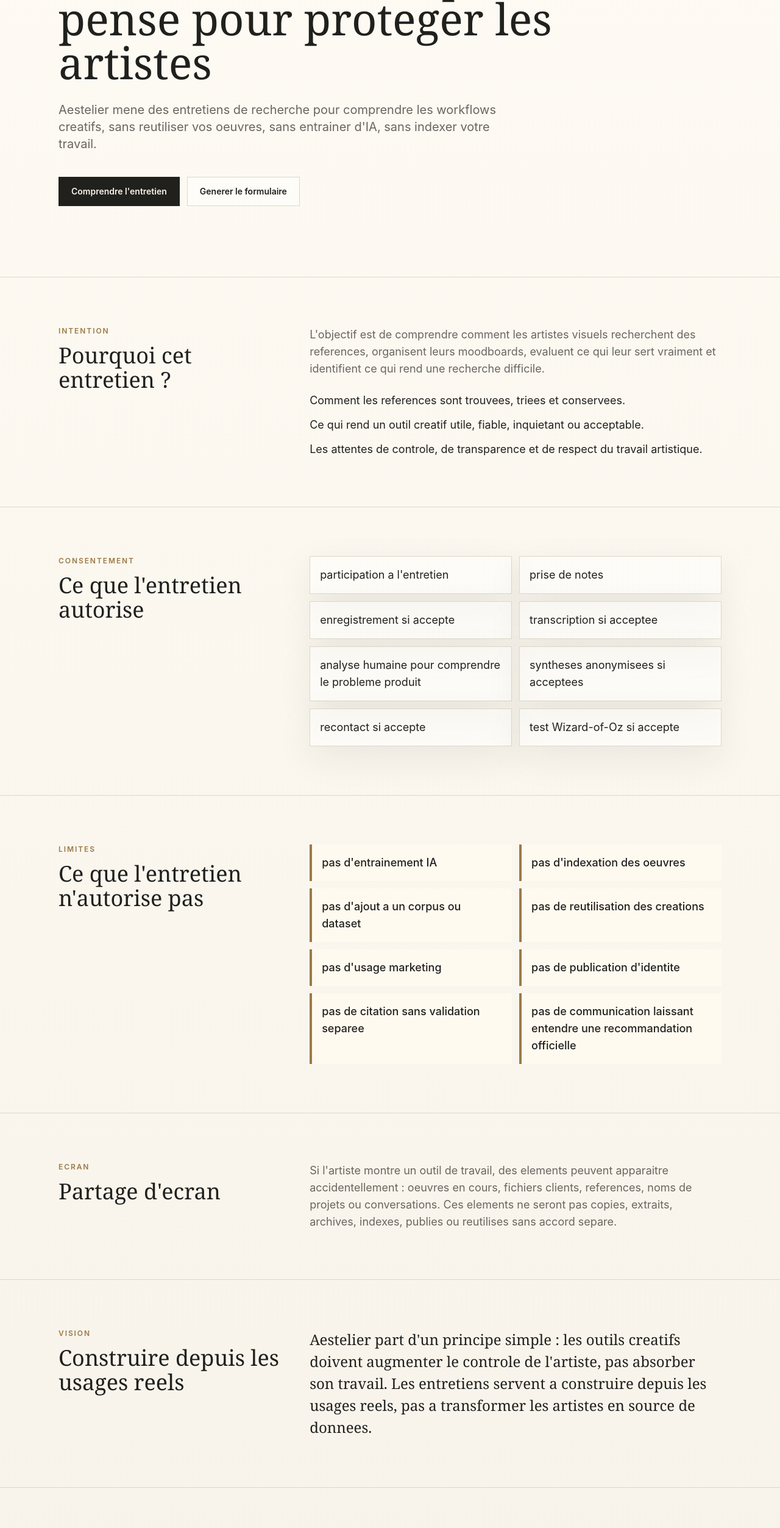
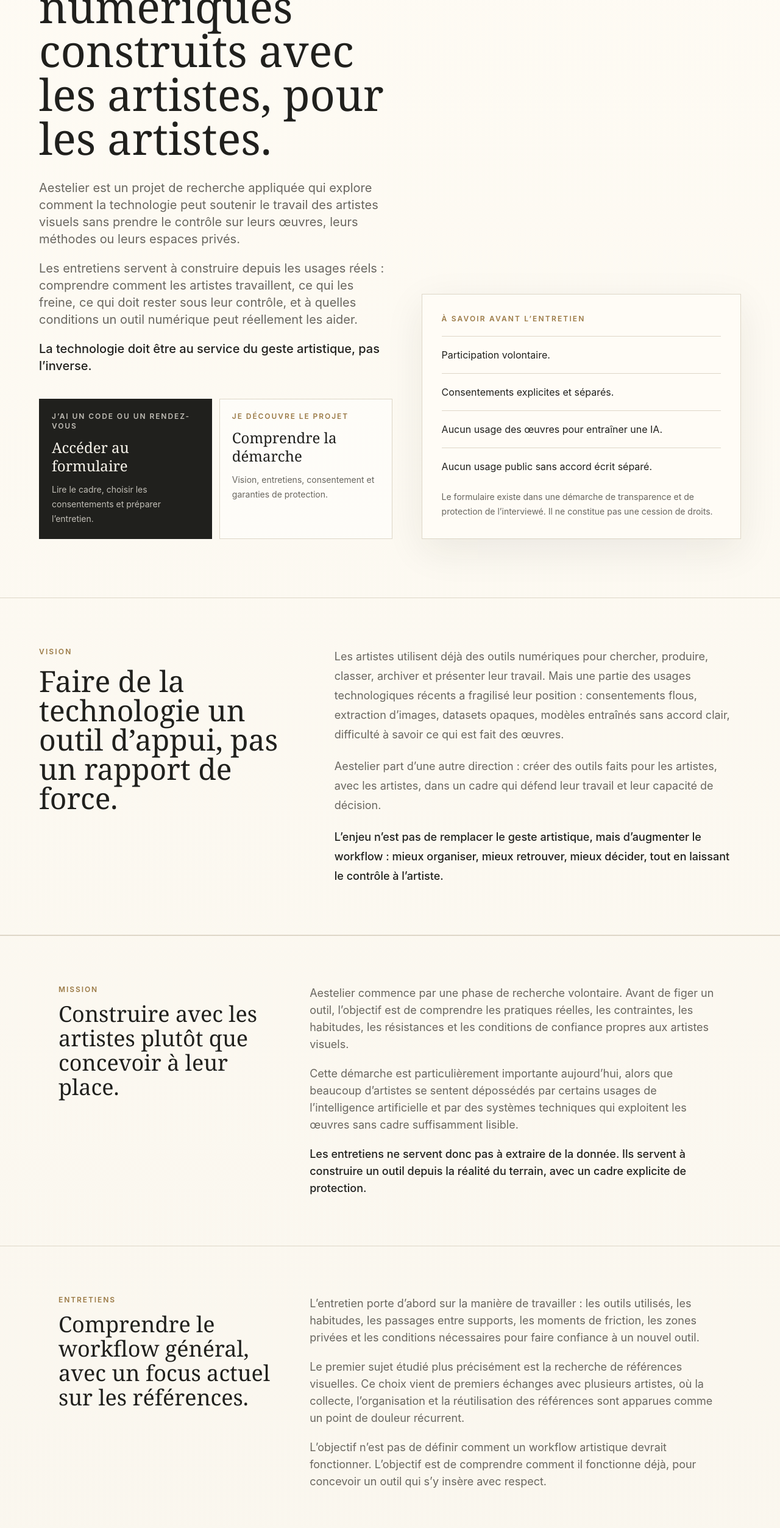
Before and after one commit to Aestelier/InterviewHub, a Next.js app: page / in a window 1280 px wide. Shown: the part 234-2740 px from the top of the page at 61% size. Built offline with nearby package versions, Linux system fonts and the light colour scheme.

Commit message:
landing page change

```diff
--- a/app/layout.tsx
+++ b/app/layout.tsx
@@ -2,9 +2,9 @@
 import "./globals.css";
 
 export const metadata: Metadata = {
-  title: "Aestelier - Consentement entretien",
+  title: "Aestelier — Construire des outils avec les artistes",
   description:
-    "Site privacy-first pour comprendre l'entretien de recherche Aestelier et generer un formulaire de consentement."
+    "Aestelier est une suite d’outils numériques construits avec les artistes visuels pour augmenter leur workflow, sans rien prendre sur leurs œuvres. Phase de recherche en cours."
 };
 
 export default function RootLayout({
--- a/app/page.tsx
+++ b/app/page.tsx
@@ -1,131 +1,286 @@
 import Link from "next/link";
 import { InfoSection } from "@/components/InfoSection";
 
-const authorisations = [
-  "participation a l'entretien",
-  "prise de notes",
-  "enregistrement si accepte",
-  "transcription si acceptee",
-  "analyse humaine pour comprendre le probleme produit",
-  "syntheses anonymisees si acceptees",
-  "recontact si accepte",
-  "test Wizard-of-Oz si accepte"
+const essentials = [
+  "Participation volontaire.",
+  "Consentements explicites et séparés.",
+  "Aucun usage des œuvres pour entraîner une IA.",
+  "Aucun usage public sans accord écrit séparé."
 ];
 
-const exclusions = [
-  "pas d'entrainement IA",
-  "pas d'indexation des oeuvres",
-  "pas d'ajout a un corpus ou dataset",
-  "pas de reutilisation des creations",
-  "pas d'usage marketing",
-  "pas de publication d'identite",
-  "pas de citation sans validation separee",
-  "pas de communication laissant entendre une recommandation officielle"
+const interviewRights = [
+  "refuser une question",
+  "ne pas montrer d’œuvre personnelle",
+  "ne pas partager son écran",
+  "masquer certains fichiers, dossiers ou références",
+  "refuser l’enregistrement",
+  "interrompre l’entretien",
+  "retirer ou limiter son consentement"
+];
+
+const formAllows = [
+  "participer à l’entretien",
+  "autoriser ou refuser la prise de notes",
+  "autoriser ou refuser un enregistrement",
+  "autoriser ou refuser une transcription",
+  "permettre une analyse interne des réponses",
+  "autoriser ou refuser un recontact",
+  "valider séparément une citation avant tout usage public"
+];
+
+const formDoesNotAllow = [
+  "entraîner un modèle d’IA sur les œuvres ou références de l’artiste",
+  "indexer les œuvres dans une base de données",
+  "constituer un dataset à partir des images montrées ou évoquées",
+  "réutiliser, transformer ou publier une œuvre",
+  "publier l’identité de l’artiste sans accord",
+  "citer l’artiste publiquement sans validation séparée",
+  "utiliser son nom, son image ou son travail à des fins marketing"
 ];
 
 export default function Home() {
   return (
-    <main>
-      <section className="mx-auto flex min-h-[86vh] max-w-6xl flex-col justify-center px-5 py-16 md:px-8">
-        <p className="mb-5 text-sm font-semibold uppercase tracking-[0.18em] text-ochre">
-          Aestelier · recherche produit
+    <main className="overflow-hidden">
+      <section className="relative border-b border-line px-5 py-16 md:px-8 md:py-24">
+        <div className="absolute inset-0 -z-10 bg-[radial-gradient(circle_at_18%_18%,rgba(182,122,42,0.10),transparent_28%),linear-gradient(180deg,rgba(255,253,247,0.72),transparent)]" />
+
+        <div className="mx-auto grid max-w-6xl gap-12 lg:grid-cols-[1.05fr_0.95fr] lg:items-end">
+          <div>
+            <p className="mb-6 text-xs font-semibold uppercase tracking-[0.22em] text-ochre">
+              Aestelier · recherche avec les artistes
             </p>
+
             <h1 className="max-w-4xl font-serif text-5xl leading-[1.02] text-ink md:text-7xl">
-          Un entretien transparent, pense pour proteger les artistes
+              Des outils numériques construits avec les artistes, pour les artistes.
             </h1>
-        <p className="mt-7 max-w-3xl text-lg leading-8 text-muted md:text-xl">
-          Aestelier mene des entretiens de recherche pour comprendre les
-          workflows creatifs, sans reutiliser vos oeuvres, sans entrainer d'IA,
-          sans indexer votre travail.
+
+            <div className="mt-8 grid max-w-3xl gap-5 text-lg leading-8 text-muted md:text-xl">
+              <p>
+                Aestelier est un projet de recherche appliquée qui explore comment la technologie peut soutenir le travail des artistes visuels sans prendre le contrôle sur leurs œuvres, leurs méthodes ou leurs espaces privés.
               </p>
-        <div className="mt-10 flex flex-col gap-3 sm:flex-row">
-          <a
-            href="#comprendre"
-            className="inline-flex min-h-12 items-center justify-center border border-ink bg-ink px-5 text-sm font-semibold text-paper transition hover:bg-[#34332f]"
-          >
-            Comprendre l'entretien
-          </a>
+              <p>
+                Les entretiens servent à construire depuis les usages réels : comprendre comment les artistes travaillent, ce qui les freine, ce qui doit rester sous leur contrôle, et à quelles conditions un outil numérique peut réellement les aider.
+              </p>
+              <p className="font-medium text-ink">
+                La technologie doit être au service du geste artistique, pas l’inverse.
+              </p>
+            </div>
+
+            <div className="mt-10 grid gap-3 sm:grid-cols-2">
               <Link
                 href="/formulaire"
-            className="inline-flex min-h-12 items-center justify-center border border-line bg-white/45 px-5 text-sm font-semibold text-ink transition hover:border-ochre"
+                className="border border-ink bg-ink p-5 text-paper transition hover:bg-[#34332f]"
               >
-            Generer le formulaire
+                <span className="block text-xs font-semibold uppercase tracking-[0.16em] text-paper/75">
+                  J’ai un code ou un rendez-vous
+                </span>
+                <span className="mt-3 block font-serif text-2xl leading-tight">
+                  Accéder au formulaire
+                </span>
+                <span className="mt-3 block text-sm leading-6 text-paper/75">
+                  Lire le cadre, choisir les consentements et préparer l’entretien.
+                </span>
               </Link>
+
+              <a
+                href="#demarche"
+                className="border border-line bg-white/45 p-5 text-ink transition hover:border-ochre"
+              >
+                <span className="block text-xs font-semibold uppercase tracking-[0.16em] text-ochre">
+                  Je découvre le projet
+                </span>
+                <span className="mt-3 block font-serif text-2xl leading-tight">
+                  Comprendre la démarche
+                </span>
+                <span className="mt-3 block text-sm leading-6 text-muted">
+                  Vision, entretiens, consentement et garanties de protection.
+                </span>
+              </a>
+            </div>
+          </div>
+
+          <aside className="border border-line bg-[#fffdf7]/90 p-6 shadow-soft md:p-8">
+            <p className="text-xs font-semibold uppercase tracking-[0.18em] text-ochre">
+              À savoir avant l’entretien
+            </p>
+            <div className="mt-5 grid gap-4">
+              {essentials.map((item) => (
+                <p key={item} className="border-t border-line pt-4 text-base leading-7 text-ink">
+                  {item}
+                </p>
+              ))}
+            </div>
+            <p className="mt-6 text-sm leading-6 text-muted">
+              Le formulaire existe dans une démarche de transparence et de protection de l’interviewé. Il ne constitue pas une cession de droits.
+            </p>
+          </aside>
         </div>
       </section>
 
-      <div id="comprendre" />
+      <section id="demarche" className="border-b border-line px-5 py-16 md:px-8 md:py-20">
+        <div className="mx-auto grid max-w-6xl gap-10 lg:grid-cols-[0.8fr_1.2fr]">
+          <div>
+            <p className="text-xs font-semibold uppercase tracking-[0.18em] text-ochre">
+              Vision
+            </p>
+            <h2 className="mt-4 font-serif text-4xl leading-tight text-ink md:text-5xl">
+              Faire de la technologie un outil d’appui, pas un rapport de force.
+            </h2>
+          </div>
 
-      <InfoSection eyebrow="Intention" title="Pourquoi cet entretien ?">
+          <div className="grid gap-5 text-lg leading-8 text-muted">
             <p>
-          L'objectif est de comprendre comment les artistes visuels recherchent
-          des references, organisent leurs moodboards, evaluent ce qui leur sert
-          vraiment et identifient ce qui rend une recherche difficile.
+              Les artistes utilisent déjà des outils numériques pour chercher, produire, classer, archiver et présenter leur travail. Mais une partie des usages technologiques récents a fragilisé leur position : consentements flous, extraction d’images, datasets opaques, modèles entraînés sans accord clair, difficulté à savoir ce qui est fait des œuvres.
             </p>
-        <ul className="mt-6 grid gap-3 text-ink">
-          <li>Comment les references sont trouvees, triees et conservees.</li>
-          <li>Ce qui rend un outil creatif utile, fiable, inquietant ou acceptable.</li>
-          <li>Les attentes de controle, de transparence et de respect du travail artistique.</li>
-        </ul>
-      </InfoSection>
+            <p>
+              Aestelier part d’une autre direction : créer des outils faits pour les artistes, avec les artistes, dans un cadre qui défend leur travail et leur capacité de décision.
+            </p>
+            <p className="font-medium text-ink">
+              L’enjeu n’est pas de remplacer le geste artistique, mais d’augmenter le workflow : mieux organiser, mieux retrouver, mieux décider, tout en laissant le contrôle à l’artiste.
+            </p>
+          </div>
+        </div>
+      </section>
 
-      <InfoSection eyebrow="Consentement" title="Ce que l'entretien autorise">
-        <div className="grid gap-3 sm:grid-cols-2">
-          {authorisations.map((item) => (
-            <div key={item} className="border border-line bg-white/45 p-4 text-ink shadow-soft">
-              {item}
-            </div>
-          ))}
+      <InfoSection
+        eyebrow="Mission"
+        title="Construire avec les artistes plutôt que concevoir à leur place."
+      >
+        <div className="grid gap-5">
+          <p>
+            Aestelier commence par une phase de recherche volontaire. Avant de figer un outil, l’objectif est de comprendre les pratiques réelles, les contraintes, les habitudes, les résistances et les conditions de confiance propres aux artistes visuels.
+          </p>
+          <p>
+            Cette démarche est particulièrement importante aujourd’hui, alors que beaucoup d’artistes se sentent dépossédés par certains usages de l’intelligence artificielle et par des systèmes techniques qui exploitent les œuvres sans cadre suffisamment lisible.
+          </p>
+          <p className="font-medium text-ink">
+            Les entretiens ne servent donc pas à extraire de la donnée. Ils servent à construire un outil depuis la réalité du terrain, avec un cadre explicite de protection.
+          </p>
         </div>
       </InfoSection>
 
-      <InfoSection eyebrow="Limites" title="Ce que l'entretien n'autorise pas">
-        <div className="grid gap-3 sm:grid-cols-2">
-          {exclusions.map((item) => (
-            <div
-              key={item}
-              className="border-l-4 border-ochre bg-[#fffaf0] p-4 font-medium text-ink"
+      <InfoSection
+        eyebrow="Entretiens"
+        title="Comprendre le workflow général, avec un focus actuel sur les références."
       >
-              {item}
-            </div>
-          ))}
+        <div className="grid gap-5">
+          <p>
+            L’entretien porte d’abord sur la manière de travailler : les outils utilisés, les habitudes, les passages entre supports, les moments de friction, les zones privées et les conditions nécessaires pour faire confiance à un nouvel outil.
+          </p>
+          <p>
+            Le premier sujet étudié plus précisément est la recherche de références visuelles. Ce choix vient de premiers échanges avec plusieurs artistes, où la collecte, l’organisation et la réutilisation des références sont apparues comme un point de douleur récurrent.
+          </p>
+          <p>
+            L’objectif n’est pas de définir comment un workflow artistique devrait fonctionner. L’objectif est de comprendre comment il fonctionne déjà, pour concevoir un outil qui s’y insère avec respect.
+          </p>
         </div>
       </InfoSection>
 
-      <InfoSection eyebrow="Ecran" title="Partage d'ecran">
+      <InfoSection
+        eyebrow="Cadre"
+        title="Un échange limité à ce que l’artiste accepte de partager."
+      >
+        <div className="grid gap-5">
           <p>
-          Si l'artiste montre un outil de travail, des elements peuvent apparaitre
-          accidentellement : oeuvres en cours, fichiers clients, references,
-          noms de projets ou conversations. Ces elements ne seront pas copies,
-          extraits, archives, indexes, publies ou reutilises sans accord separe.
+            Un entretien dure généralement entre 30 et 60 minutes. Il peut se faire à distance ou en présentiel. Le consentement est demandé avant l’échange, et le participant peut poser des questions sur le cadre avant de commencer.
           </p>
+          <p>
+            Il n’est pas nécessaire de montrer des œuvres personnelles, des fichiers sensibles ou un espace de travail complet. L’artiste peut parler de ses usages de manière générale, montrer uniquement ce qu’il souhaite, ou ne rien montrer du tout.
+          </p>
+
+          <div className="mt-4 grid gap-4 sm:grid-cols-2">
+            {interviewRights.map((item) => (
+              <p key={item} className="border-t border-line pt-3 text-ink">
+                {item}
+              </p>
+            ))}
+          </div>
+        </div>
       </InfoSection>
 
-      <InfoSection eyebrow="Vision" title="Construire depuis les usages reels">
-        <p className="font-serif text-2xl leading-9 text-ink">
-          Aestelier part d'un principe simple : les outils creatifs doivent
-          augmenter le controle de l'artiste, pas absorber son travail. Les
-          entretiens servent a construire depuis les usages reels, pas a
-          transformer les artistes en source de donnees.
+      <InfoSection
+        eyebrow="Formulaire de consentement"
+        title="Un document de transparence et de protection de l’interviewé."
+      >
+        <div className="grid gap-5">
+          <p>
+            Le formulaire rend le cadre explicite avant l’entretien : ce qui est demandé, ce qui peut être refusé, ce qui ne sera pas fait, et dans quelles conditions les propos, l’identité ou les exemples évoqués pourraient être utilisés.
           </p>
+          <p>
+            Les participants y accèdent avec un code transmis avant l’échange. Le formulaire préremplit seulement le contexte nécessaire : projet concerné, nature de l’entretien, date ou interlocuteur si besoin. Les consentements restent décochés et choisis manuellement.
+          </p>
+
+          <div className="grid gap-4 md:grid-cols-2">
+            <div className="border border-line bg-white/45 p-5">
+              <p className="mb-4 text-xs font-semibold uppercase tracking-[0.16em] text-ochre">
+                Peut autoriser
+              </p>
+              <div className="grid gap-3">
+                {formAllows.map((item) => (
+                  <p key={item} className="border-t border-line pt-3 text-ink">
+                    {item}
+                  </p>
+                ))}
+              </div>
+            </div>
+
+            <div className="border border-line bg-[#fffaf0] p-5">
+              <p className="mb-4 text-xs font-semibold uppercase tracking-[0.16em] text-ochre">
+                N’autorise pas
+              </p>
+              <div className="grid gap-3">
+                {formDoesNotAllow.map((item) => (
+                  <p key={item} className="border-t border-line pt-3 font-medium text-ink">
+                    {item}
+                  </p>
+                ))}
+              </div>
+            </div>
+          </div>
+
+          <p className="text-sm leading-6 text-muted">
+            Participer à un entretien ne donne aucun droit automatique sur les œuvres, les références, l’identité ou les propos de l’artiste. Tout usage public ou usage plus spécifique demanderait un accord écrit séparé.
+          </p>
+        </div>
       </InfoSection>
 
-      <section className="border-t border-line px-5 py-16 md:px-8">
-        <div className="mx-auto flex max-w-6xl flex-col items-start justify-between gap-6 md:flex-row md:items-center">
+      <section className="border-t border-line px-5 py-16 md:px-8 md:py-20">
+        <div className="mx-auto grid max-w-6xl gap-8 lg:grid-cols-[1fr_0.9fr] lg:items-center">
           <div>
-            <p className="text-sm font-semibold uppercase tracking-[0.16em] text-ochre">
-              Formulaire
+            <p className="text-xs font-semibold uppercase tracking-[0.18em] text-ochre">
+              Participer
             </p>
-            <h2 className="mt-2 font-serif text-3xl text-ink">
-              Generer un consentement personnalise
+            <h2 className="mt-4 font-serif text-4xl leading-tight text-ink md:text-5xl">
+              Vous avez déjà un rendez-vous ?
             </h2>
+            <p className="mt-5 max-w-2xl text-lg leading-8 text-muted">
+              Accédez au formulaire avec le code transmis avant l’entretien. Vous pourrez lire le cadre, choisir les consentements et préparer l’échange avant de participer.
+            </p>
           </div>
+
+          <div className="border border-line bg-[#fffdf7] p-6 shadow-soft md:p-8">
             <Link
               href="/formulaire"
-            className="inline-flex min-h-12 items-center justify-center border border-ink bg-ink px-5 text-sm font-semibold text-paper transition hover:bg-[#34332f]"
+              className="inline-flex min-h-12 w-full items-center justify-center border border-ink bg-ink px-5 text-sm font-semibold text-paper transition hover:bg-[#34332f]"
             >
-            Generer le formulaire
+              Accéder au formulaire
             </Link>
+
+            <div className="mt-6 border-t border-line pt-5">
+              <p className="font-serif text-2xl leading-tight text-ink">
+                Vous n’avez pas encore de rendez-vous ?
+              </p>
+              <p className="mt-3 text-sm leading-6 text-muted">
+                Contactez-moi pour discuter de la démarche, poser une question ou proposer un entretien.
+              </p>
+              <Link
+                href="/contact"
+                className="mt-4 inline-flex min-h-11 items-center justify-center border border-line bg-white/45 px-5 text-sm font-semibold text-ink transition hover:border-ochre"
+              >
+                Me contacter
+              </Link>
+            </div>
+          </div>
         </div>
       </section>
     </main>
```
Lines whose indentation alone changed are shown as unchanged.
